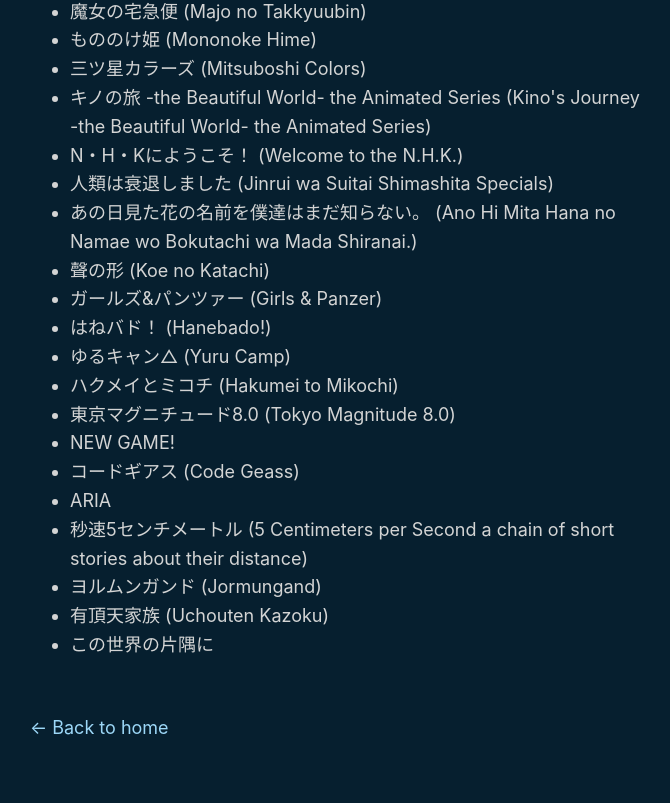
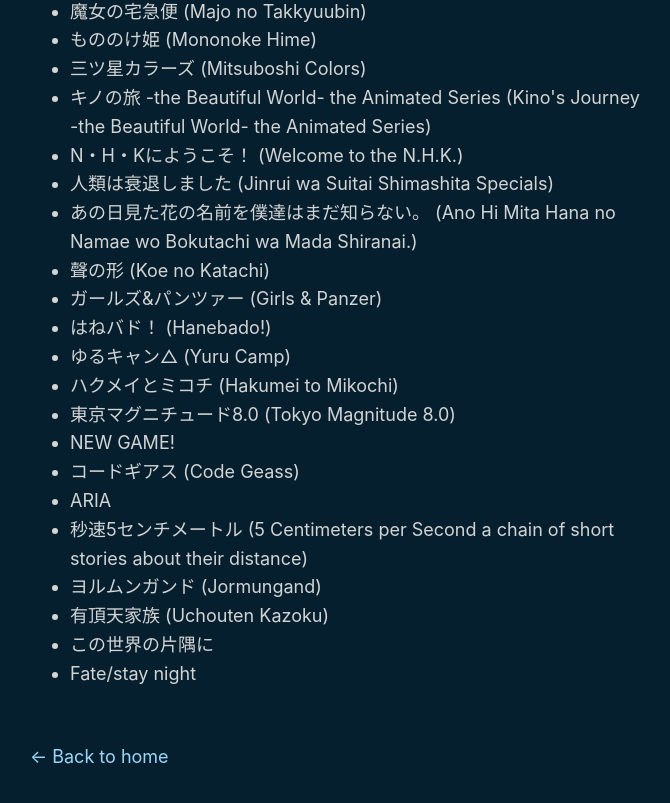
Before and after one commit to kira924age/kira924age.com, a Next.js app: page /anime in a window 1280 px wide. Shown: the part 860-1663 px from the top of the page, without its empty margins (304-974 px from the left). Built offline with nearby package versions, Linux system fonts and the light colour scheme.

Commit message:
Update anime.js

```diff
--- a/pages/anime.js
+++ b/pages/anime.js
@@ -69,6 +69,7 @@
         <li key="39">ヨルムンガンド (Jormungand)</li>
         <li key="40">有頂天家族 (Uchouten Kazoku)</li>
         <li key="41">この世界の片隅に</li>
+        <li key="42">Fate/stay night</li>
       </ul>
     </Layout>
   );
```
